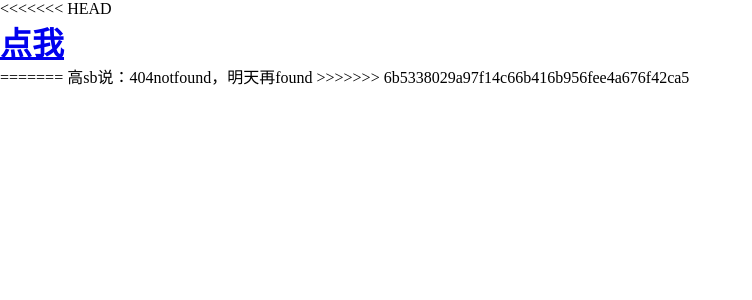
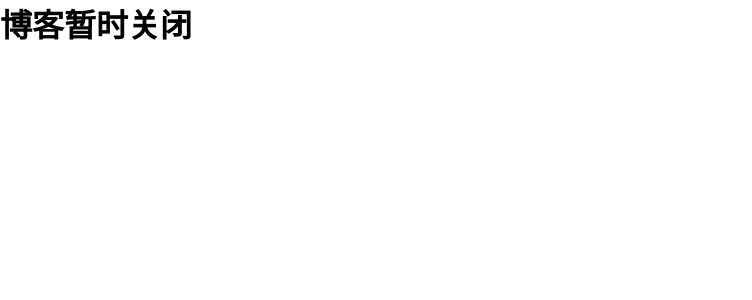
Before and after one commit to yangqiang1997/gaowangxing.GitHub.io, a Jekyll site: the page index.html, which Jekyll copies as it is, in a window 1280 px wide. Shown: the top 300 px of the page, without its empty margins (0-752 px from the left). Built offline with Jekyll 4.4.1, drawn with Linux system fonts in a browser that asks for light colours.

Commit message:
2017/8/21

```diff
--- a/index.html
+++ b/index.html
@@ -1,4 +1,3 @@
-<<<<<<< HEAD
 <!doctype html>
 <html>
 <head>
@@ -6,9 +5,6 @@
 <link rel="stylesheet" href="css/index.css">
 </head>
 <body>
-<a href="404.html"><h1>点我</h1></a>
+<h1>博客暂时关闭</h1>
 </body>
 </html>
-=======
-高sb说：404notfound，明天再found
->>>>>>> 6b5338029a97f14c66b416b956fee4a676f42ca5
```
